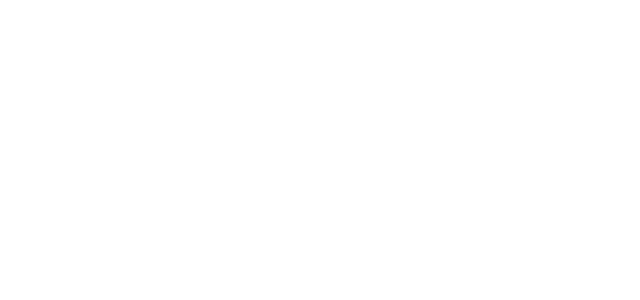
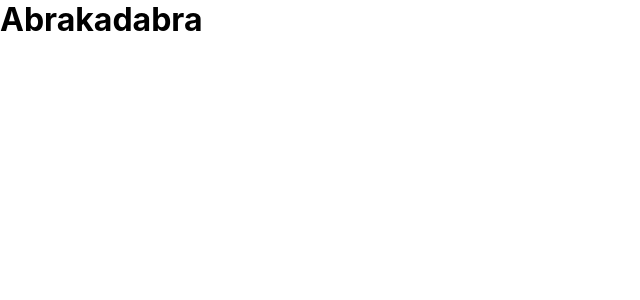
Before and after one commit to k-son/react-color-app, a React (Create React App) app: page /palette/1/1 in a window 1280 px wide. Shown: the top 300 px of the page, without its empty margins (0-640 px from the left). Built offline with nearby package versions, Linux system fonts and the light colour scheme.

Commit message:
Add Link to ColorBox Add Route

```diff
--- a/src/App.js
+++ b/src/App.js
@@ -28,6 +28,11 @@
             />
           )}
         />
+        <Route
+          exact
+          path="/palette/:paletteId/:colorId"
+          render={() => <h1>Abrakadabra</h1>}
+        />
       </Switch>
       //<div className="App">
       //  <Palette palette={generatePalette(seedColors[4])} />
--- a/src/ColorBox.js
+++ b/src/ColorBox.js
@@ -1,5 +1,6 @@
 import React, { Component } from 'react';
 import { CopyToClipboard } from 'react-copy-to-clipboard';
+import { Link } from 'react-router-dom';
 import './ColorBox.css';
 
 
@@ -34,7 +35,9 @@
             </div>
             <button className="copy-button">Copy</button>
           </div>
-          <span className="see-more">More</span>
+          <Link to="/" onClick={e => e.stopPropagation()}>
+            <span className="see-more">More</span>
+          </Link>
         </div>
       </CopyToClipboard>
     );
```
